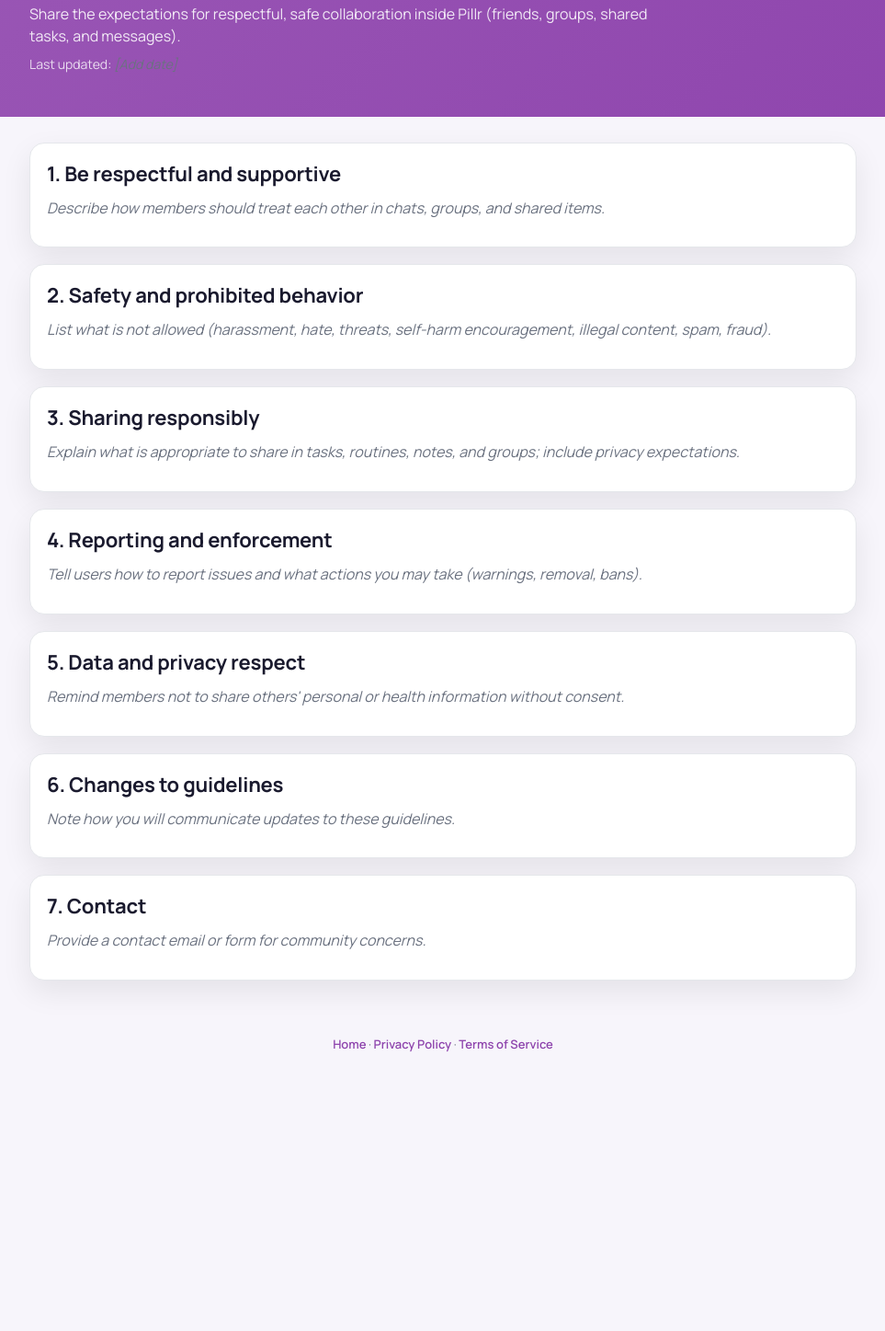
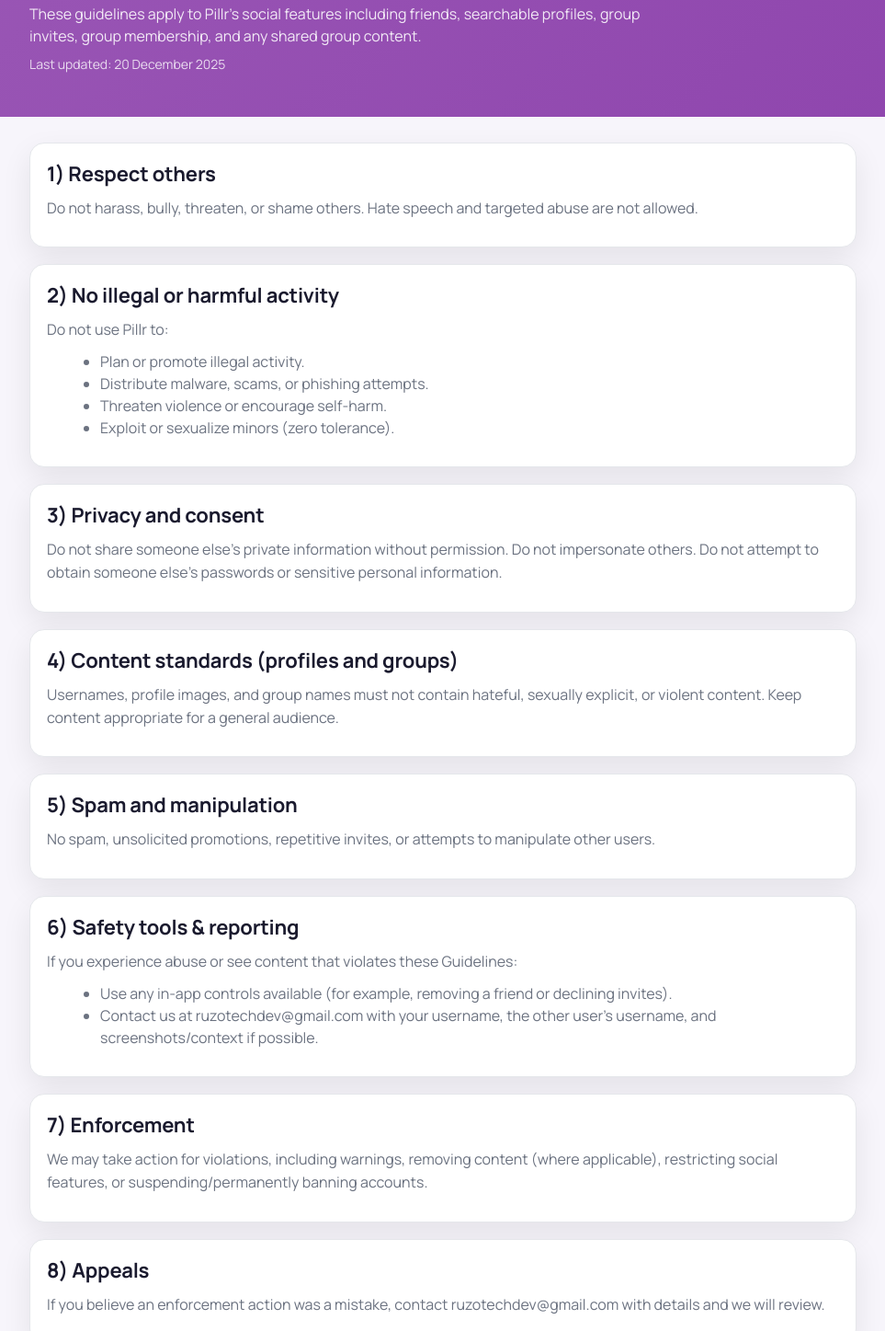
Before and after one commit to lucasrbrusu/pillrweb, a plain HTML site: page community-guidelines.html in a window 1280 px wide. Shown: the part 167-1614 px from the top of the page at 92% size, without its empty margins (158-1121 px from the left). Before the commit the page ends 1337 px from the top, so only its background shows below. Drawn offline with Linux system fonts and the light colour scheme.

Commit message:
community guidelines update

```diff
--- a/community-guidelines.html
+++ b/community-guidelines.html
@@ -25,7 +25,6 @@
     h2 { margin: 0 0 10px; font-size: 22px; letter-spacing: -0.01em; }
     p { margin: 0 0 10px; color: var(--muted); line-height: 1.55; }
     ul { margin: 0 0 10px 18px; color: var(--muted); line-height: 1.5; }
-    .placeholder { color: var(--muted); font-style: italic; }
     footer { text-align: center; padding: 18px 0 26px; color: var(--muted); font-size: 13px; }
     footer a { color: var(--primary-strong); font-weight: 600; }
   </style>
@@ -33,47 +32,61 @@
 <body>
   <header>
     <div class="container">
-      <a class="back" href="./">← Back to Pillr</a>
+      <a class="back" href="./">&larr; Back to Pillr</a>
       <div class="eyebrow">Pillr Legal</div>
       <h1>Community Guidelines</h1>
-      <p class="lede">Share the expectations for respectful, safe collaboration inside Pillr (friends, groups, shared tasks, and messages).</p>
-      <p class="meta">Last updated: <span class="placeholder">[Add date]</span></p>
+      <p class="lede">These guidelines apply to Pillr's social features including friends, searchable profiles, group invites, group membership, and any shared group content.</p>
+      <p class="meta">Last updated: 20 December 2025</p>
     </div>
   </header>
   <main class="container">
     <div class="stack">
       <section class="card">
-        <h2>1. Be respectful and supportive</h2>
-        <p class="placeholder">Describe how members should treat each other in chats, groups, and shared items.</p>
+        <h2>1) Respect others</h2>
+        <p>Do not harass, bully, threaten, or shame others. Hate speech and targeted abuse are not allowed.</p>
       </section>
       <section class="card">
-        <h2>2. Safety and prohibited behavior</h2>
-        <p class="placeholder">List what is not allowed (harassment, hate, threats, self-harm encouragement, illegal content, spam, fraud).</p>
+        <h2>2) No illegal or harmful activity</h2>
+        <p>Do not use Pillr to:</p>
+        <ul>
+          <li>Plan or promote illegal activity.</li>
+          <li>Distribute malware, scams, or phishing attempts.</li>
+          <li>Threaten violence or encourage self-harm.</li>
+          <li>Exploit or sexualize minors (zero tolerance).</li>
+        </ul>
       </section>
       <section class="card">
-        <h2>3. Sharing responsibly</h2>
-        <p class="placeholder">Explain what is appropriate to share in tasks, routines, notes, and groups; include privacy expectations.</p>
+        <h2>3) Privacy and consent</h2>
+        <p>Do not share someone else's private information without permission. Do not impersonate others. Do not attempt to obtain someone else's passwords or sensitive personal information.</p>
       </section>
       <section class="card">
-        <h2>4. Reporting and enforcement</h2>
-        <p class="placeholder">Tell users how to report issues and what actions you may take (warnings, removal, bans).</p>
+        <h2>4) Content standards (profiles and groups)</h2>
+        <p>Usernames, profile images, and group names must not contain hateful, sexually explicit, or violent content. Keep content appropriate for a general audience.</p>
       </section>
       <section class="card">
-        <h2>5. Data and privacy respect</h2>
-        <p class="placeholder">Remind members not to share others' personal or health information without consent.</p>
+        <h2>5) Spam and manipulation</h2>
+        <p>No spam, unsolicited promotions, repetitive invites, or attempts to manipulate other users.</p>
       </section>
       <section class="card">
-        <h2>6. Changes to guidelines</h2>
-        <p class="placeholder">Note how you will communicate updates to these guidelines.</p>
+        <h2>6) Safety tools & reporting</h2>
+        <p>If you experience abuse or see content that violates these Guidelines:</p>
+        <ul>
+          <li>Use any in-app controls available (for example, removing a friend or declining invites).</li>
+          <li>Contact us at <a href="mailto:ruzotechdev@gmail.com">ruzotechdev@gmail.com</a> with your username, the other user's username, and screenshots/context if possible.</li>
+        </ul>
       </section>
       <section class="card">
-        <h2>7. Contact</h2>
-        <p class="placeholder">Provide a contact email or form for community concerns.</p>
+        <h2>7) Enforcement</h2>
+        <p>We may take action for violations, including warnings, removing content (where applicable), restricting social features, or suspending/permanently banning accounts.</p>
+      </section>
+      <section class="card">
+        <h2>8) Appeals</h2>
+        <p>If you believe an enforcement action was a mistake, contact <a href="mailto:ruzotechdev@gmail.com">ruzotechdev@gmail.com</a> with details and we will review.</p>
       </section>
     </div>
   </main>
   <footer>
-    <a href="./">Home</a> · <a href="privacy-policy.html">Privacy Policy</a> · <a href="terms-of-service.html">Terms of Service</a>
+    <a href="./">Home</a> &bull; <a href="privacy-policy.html">Privacy Policy</a> &bull; <a href="terms-of-service.html">Terms of Service</a>
   </footer>
 </body>
 </html>
```
